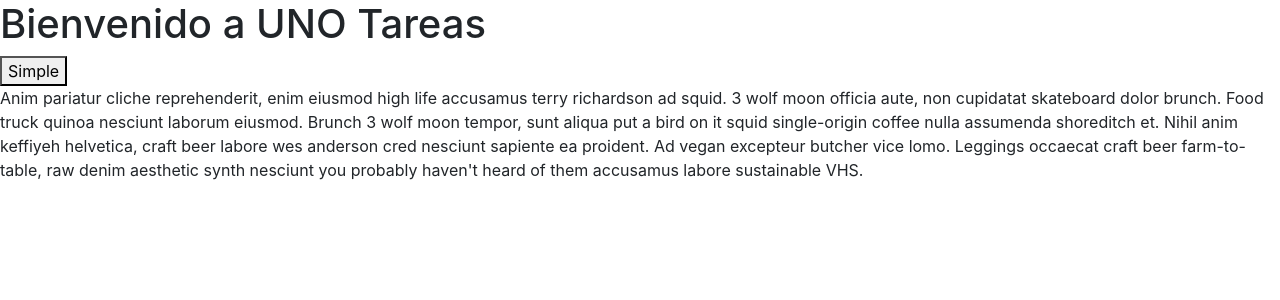
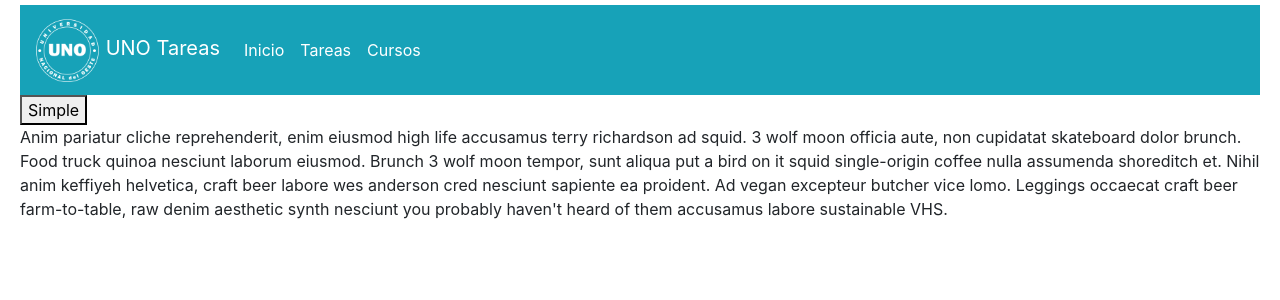
Before and after one commit to enochelrojo/proyectoei, an Angular app: page / in a window 1280 px wide. Shown: the top 300 px of the page. Built offline with nearby package versions, Linux system fonts and the light colour scheme.

Commit message:
[ADD] Componente header

```diff
--- a/src/app/app.component.html
+++ b/src/app/app.component.html
@@ -1,5 +1,5 @@
+<app-header></app-header>
 <div>
-  <h1>Bienvenido a {{ appTitulo }}</h1>
 
   <ngb-accordion #acc="ngbAccordion" activeIds="ngb-panel-0">
     <ngb-panel title="Simple">
--- a/src/app/app.module.ts
+++ b/src/app/app.module.ts
@@ -2,10 +2,12 @@ import { BrowserModule } from '@angular/platform-browser';
 import { NgModule } from '@angular/core';
 import { NgbModule } from '@ng-bootstrap/ng-bootstrap';
 import { AppComponent } from './app.component';
+import { HeaderComponent } from './header/header.component';
 
 @NgModule({
   declarations: [
-    AppComponent
+    AppComponent,
+    HeaderComponent
   ],
   imports: [
     BrowserModule, NgbModule
--- /dev/null
+++ b/src/app/header/header.component.html
@@ -0,0 +1,23 @@
+<!-- Comienzo header -->
+<div class="row">
+  <div class="col">
+    <nav class="navbar navbar-expand-lg navbar-light bg-info">
+      <span class="navbar-brand text-white">
+        <img src="/assets/img/logounoblanco.png" height="64" width="64" alt="Logo UNO">
+        {{ appTitulo }}
+      </span>
+      <button class="navbar-toggler" type="button" data-toggle="collapse" data-target="#barraNav">
+        <span class="navbar-toggler-icon"></span>
+      </button>
+
+      <div class="collapse navbar-collapse" id="barraNav">
+        <ul class="navbar-nav mr-auto">
+          <li class="nav-item active"><a class="nav-link text-white" href="#">Inicio</a></li>
+          <li class="nav-item"><a class="nav-link text-white" href="#">Tareas</a></li>
+          <li class="nav-item"><a class="nav-link text-white" href="#">Cursos</a></li>
+        </ul>
+      </div>
+    </nav>
+  </div>
+</div>
+<!-- Fin header -->
--- /dev/null
+++ b/src/app/header/header.component.ts
@@ -0,0 +1,16 @@
+import { Component, OnInit } from '@angular/core';
+
+@Component({
+  selector: 'app-header',
+  templateUrl: './header.component.html',
+  styleUrls: ['./header.component.css']
+})
+export class HeaderComponent implements OnInit {
+  appTitulo = 'UNO Tareas';
+
+  constructor() { }
+
+  ngOnInit() {
+  }
+
+}
--- a/src/index.html
+++ b/src/index.html
@@ -8,6 +8,8 @@
   <link rel="icon" type="image/x-icon" href="favicon.ico">
 </head>
 <body>
-  <app-root></app-root>
+  <div class="container-fluid">
+    <app-root></app-root>
+  </div>
 </body>
 </html>
--- a/src/styles.css
+++ b/src/styles.css
@@ -1,2 +1,5 @@
 /* You can add global styles to this file, and also import other style files */
-@import 'bootstrap.min.css'
+@import 'bootstrap.min.css';
+
+body { padding: 5px; }
+.nav-link.active { font-weight: bold; }
```
Also changed, not shown: src/app/header/header.component.css (added), src/assets/img/logounoblanco.png (added), 1 other file (tests, documents, lock files or other folders).
